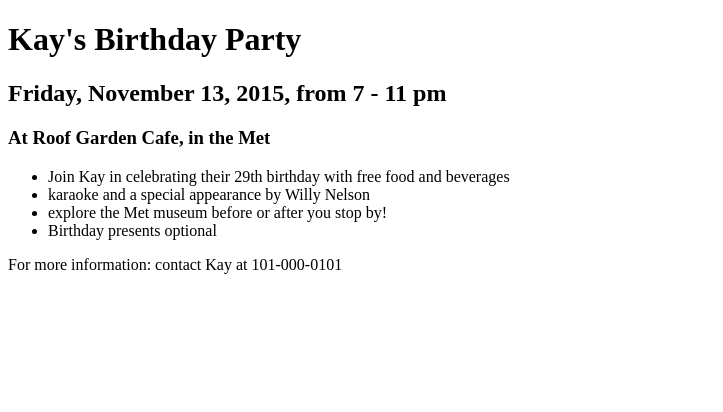
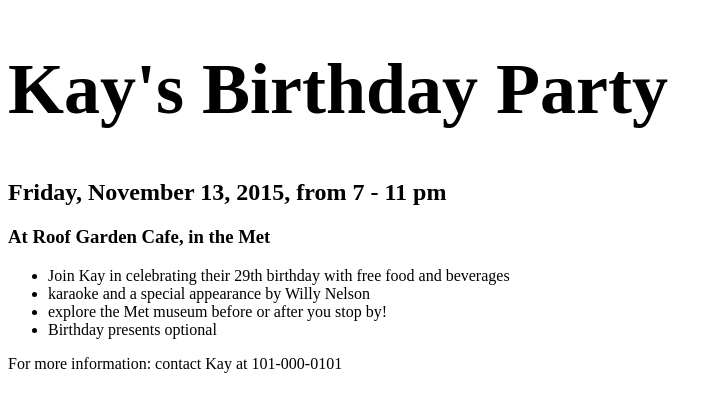
Before and after one commit to htseee/birthday-party, a plain HTML site: page index.html in a window 1280 px wide. Shown: the whole page, without its empty margins (0-723 px from the left). Drawn offline with Linux system fonts and the light colour scheme.

Commit message:
changed index.html h1 size

```diff
--- a/index.html
+++ b/index.html
@@ -4,7 +4,7 @@
   <title>Kay's Birthday Party</title>
 </head>
 <body>
-  <h1>Kay's Birthday Party</h1>
+  <h1 style="font-size: 72px;">Kay's Birthday Party</h1>
   <h2>Friday, November 13, 2015, from 7 - 11 pm</h2>
   <h3>At Roof Garden Cafe, in the Met </h3>
 
```
